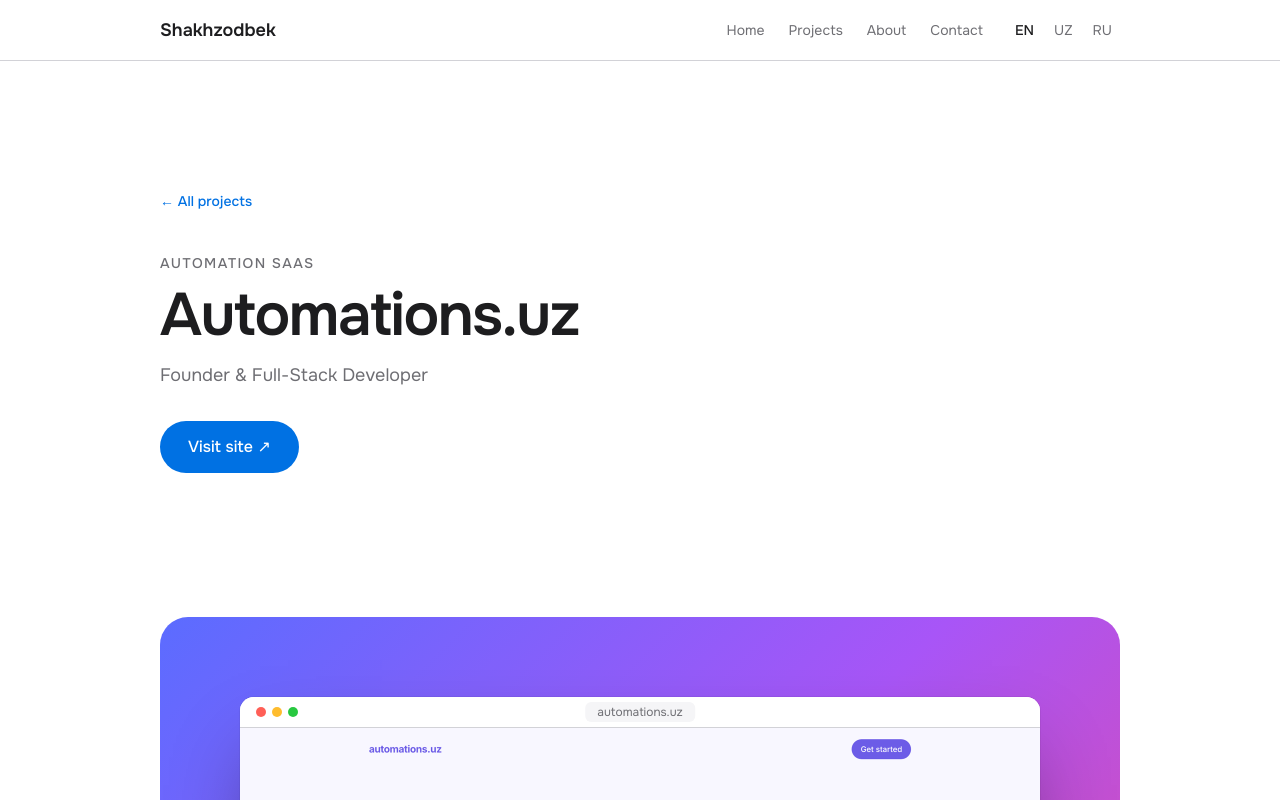
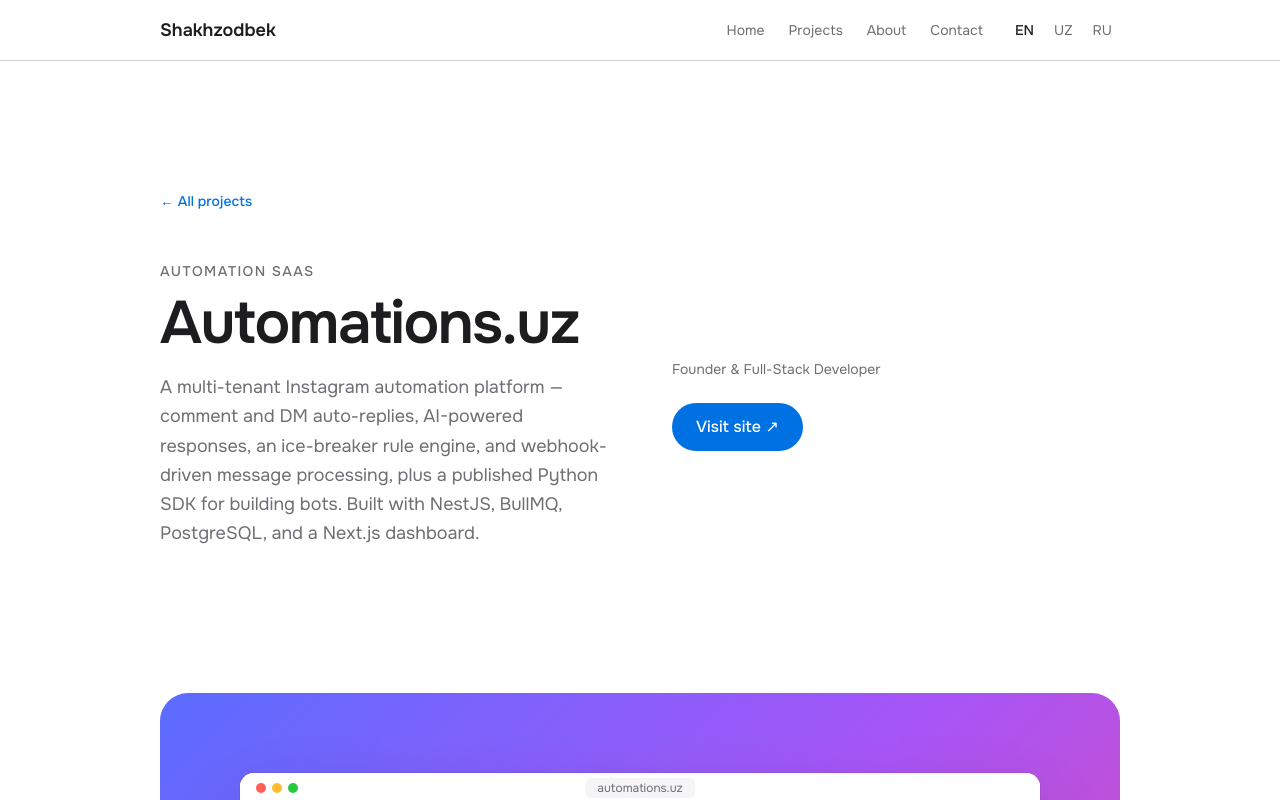
Before and after one commit to ShakhCo/shakha.uz, a Next.js app: page /en/projects/automations/ in a window 1280 px wide. Shown: the top 800 px of the page. Built offline with nearby package versions, Linux system fonts and the light colour scheme.

Commit message:
redesign: two-column detail header (title+description left, actions right)

```diff
--- a/src/app/[locale]/projects/[slug]/page.tsx
+++ b/src/app/[locale]/projects/[slug]/page.tsx
@@ -66,31 +66,35 @@ export default async function ProjectDetailPage({
             ← {dict.projectPage.back}
           </Link>
 
-          {/* Category label */}
-          <p className="mt-10 text-sm font-medium uppercase tracking-widest text-[var(--color-muted)]">
+          {/* Two-column hero: eyebrow + title (left) · description + actions (right) */}
+          <div className="mt-10 grid gap-8 md:mt-12 md:grid-cols-2 md:gap-12 lg:gap-16">
+            {/* Left — eyebrow + big title + description */}
+            <div>
+              <p className="text-sm font-medium uppercase tracking-widest text-[var(--color-muted)]">
                 {project.category[l]}
               </p>
-
-          {/* Project name */}
               <h1 className="mt-3 text-4xl font-semibold tracking-[-0.025em] text-[var(--color-ink)] md:text-6xl">
                 {project.name}
               </h1>
+              <p className="mt-5 text-lg leading-relaxed text-[var(--color-muted)]">
+                {project.description[l]}
+              </p>
+            </div>
 
-          {/* Role · Year */}
-          <p className="mt-4 text-base text-[var(--color-muted)] md:text-lg">
+            {/* Right — role/year + action buttons */}
+            <div className="flex flex-col justify-center">
+              <p className="text-sm text-[var(--color-muted)]">
                 {project.role[l]}
                 {project.year ? ` · ${project.year}` : ""}
               </p>
-
-          {/* Action pills */}
               {(project.url || project.github) && (
-            <div className="mt-8 flex flex-wrap gap-3">
+                <div className="mt-6 flex flex-wrap gap-3">
                   {project.url && (
                     <a
                       href={project.url}
                       target="_blank"
                       rel="noopener noreferrer"
-                  className="rounded-full bg-[var(--color-accent)] px-7 py-3.5 text-base font-medium text-white transition-colors hover:bg-[var(--color-accent-hover)]"
+                      className="rounded-full bg-[var(--color-accent)] px-6 py-3 text-base font-medium text-white transition-colors hover:bg-[var(--color-accent-hover)]"
                     >
                       {dict.projectPage.visit} ↗
                     </a>
@@ -100,13 +104,15 @@ export default async function ProjectDetailPage({
                       href={project.github}
                       target="_blank"
                       rel="noopener noreferrer"
-                  className="rounded-full border border-[var(--color-line)] px-7 py-3.5 text-base font-medium text-[var(--color-ink)] transition-colors hover:bg-[var(--color-bg-alt)]"
+                      className="rounded-full border border-[var(--color-line)] px-6 py-3 text-base font-medium text-[var(--color-ink)] transition-colors hover:bg-[var(--color-bg-alt)]"
                     >
                       {dict.projectPage.viewCode} ↗
                     </a>
                   )}
                 </div>
               )}
+            </div>
+          </div>
         </Reveal>
       </Section>
 
```
Lines whose indentation alone changed are shown as unchanged.
